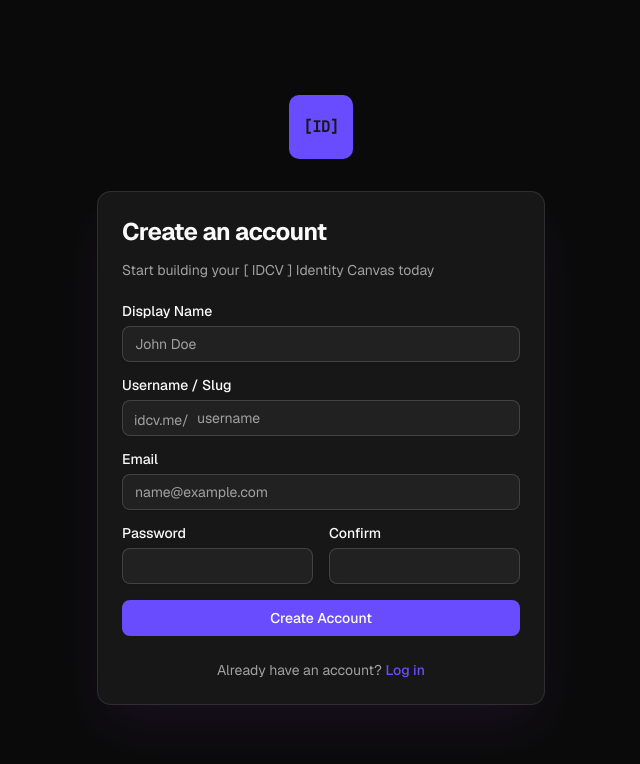
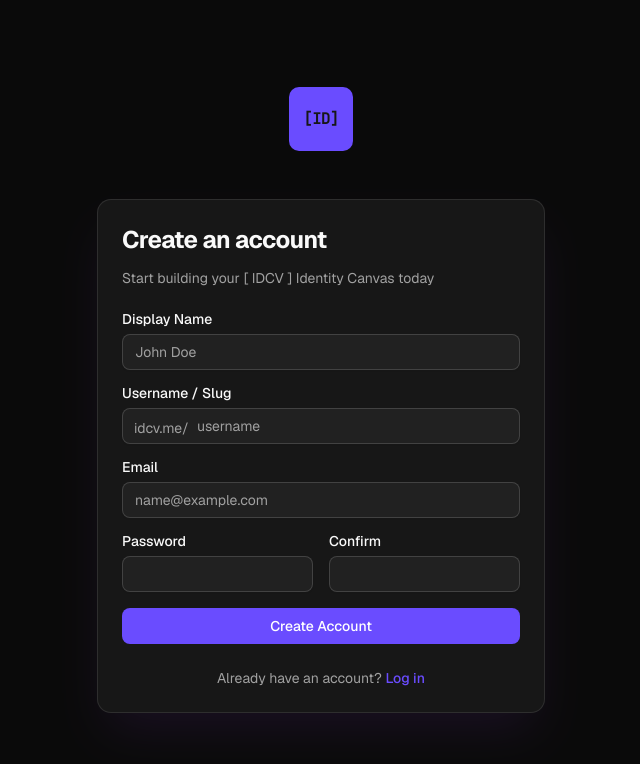
Before and after one commit to azimamdan/business-card-v2, a Next.js app: page /signup in a window 1280 px wide. Shown: the top 764 px of the page, without its empty margins (319-959 px from the left). Built offline with nearby package versions, Linux system fonts and the light colour scheme; no server answers.

Commit message:
fix(phase-3): address user feedback on logo spacing, switcher width, and drawer height

```diff
--- a/src/app/login/page.tsx
+++ b/src/app/login/page.tsx
@@ -44,7 +44,7 @@ export default function LoginPage() {
     return (
         <div className="flex min-h-screen items-center justify-center bg-background p-4">
             <motion.div variants={fadeInUp} initial="initial" animate="animate" className="w-full max-w-md">
-                <div className="flex justify-center mb-8">
+                <div className="flex justify-center mb-12">
                     <IdcvLogo size="lg" />
                 </div>
                 <Card className="w-full border-border bg-card text-foreground shadow-2xl shadow-purple-500/10">
--- a/src/app/signup/page.tsx
+++ b/src/app/signup/page.tsx
@@ -91,7 +91,7 @@ export default function SignupPage() {
     return (
         <div className="flex min-h-screen items-center justify-center bg-background p-4">
             <motion.div variants={fadeInUp} initial="initial" animate="animate" className="w-full max-w-md">
-                <div className="flex justify-center mb-8">
+                <div className="flex justify-center mb-12">
                     <IdcvLogo size="lg" />
                 </div>
                 <Card className="w-full border-border bg-card text-foreground shadow-2xl shadow-purple-500/10">
--- a/src/components/dashboard/add-block-menu.tsx
+++ b/src/components/dashboard/add-block-menu.tsx
@@ -95,9 +95,9 @@ export function AddBlockMenu() {
                 </Drawer.Trigger>
                 <Drawer.Portal>
                     <Drawer.Overlay className="fixed inset-0 bg-black/40 backdrop-blur-sm z-50" />
-                    <Drawer.Content className="bg-card border-t border-border flex flex-col rounded-t-[32px] fixed bottom-0 left-0 right-0 z-50 outline-none">
+                    <Drawer.Content className="bg-card border-t border-border flex flex-col rounded-t-[32px] fixed bottom-0 left-0 right-0 z-50 outline-none h-[85vh]">
                         <div className="mx-auto w-12 h-1.5 flex-shrink-0 rounded-full bg-muted my-4" />
-                        <div className="p-6">
+                        <div className="p-6 overflow-y-auto">
                             <Drawer.Title className="text-xl font-bold mb-1">Add New Block</Drawer.Title>
                             <Drawer.Description className="text-muted-foreground text-sm mb-6">
                                 Choose a block type to add to your canvas.
--- a/src/components/ui/theme-switcher.tsx
+++ b/src/components/ui/theme-switcher.tsx
@@ -50,7 +50,7 @@ export function ThemeSwitcher({ variant = "default" }: ThemeSwitcherProps) {
     ];
 
     return (
-        <div className="flex items-center gap-1 bg-muted/50 p-1 rounded-full border border-border/50">
+        <div className="flex items-center gap-1 bg-muted/50 p-1 rounded-full border border-border/50 min-w-[100px] w-fit shrink-0">
             {themes.map((t) => {
                 const Icon = t.icon;
                 const isActive = theme === t.id;
@@ -59,7 +59,7 @@ export function ThemeSwitcher({ variant = "default" }: ThemeSwitcherProps) {
                     <button
                         key={t.id}
                         onClick={() => setTheme(t.id)}
-                        className={`flex items-center justify-center w-11 h-11 rounded-full transition-all duration-300 ${isActive
+                        className={`flex items-center justify-center w-11 h-11 rounded-full transition-all duration-300 shrink-0 ${isActive
                             ? "bg-accent-brand text-white shadow-glow"
                             : "text-muted-foreground hover:text-foreground hover:bg-muted"
                             }`}
```
